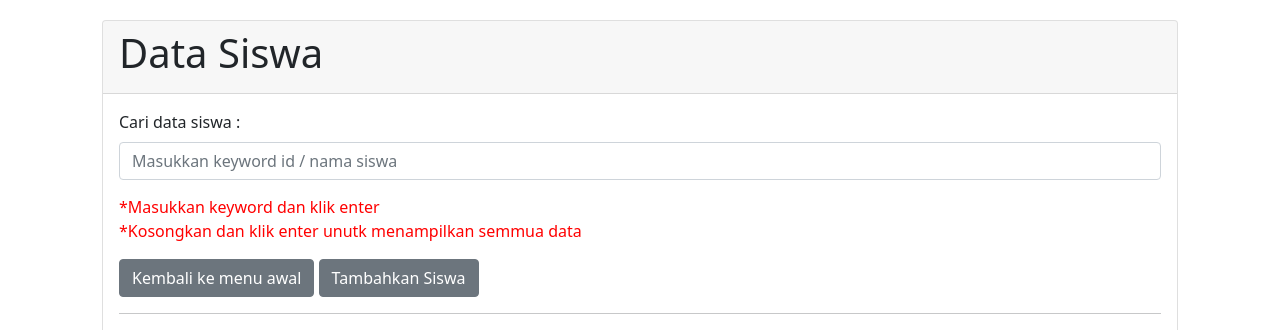
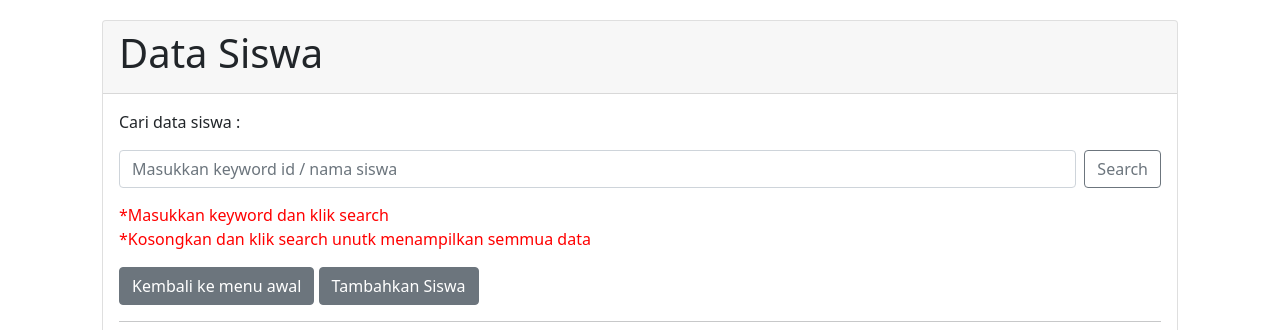
Before and after one commit to nafi-36/perpustakaan_php, a PHP site: page /tampil_siswa.php in a window 1280 px wide. Shown: the top 330 px of the page. Run offline with PHP 8.4, Linux system fonts and the light colour scheme; data that the repository does not hold is empty.

Commit message:
Update tampil_siswa.php

```diff
--- a/tampil_siswa.php
+++ b/tampil_siswa.php
@@ -15,11 +15,12 @@
     <div class="card" style="margin: 20px;">
         <div class="card-header"><h1>Data Siswa</h1></div>
         <div class="card-body">
-            <form action="tampil_siswa.php" method="POST" style="padding-bottom: 15px;">
-                <label for="cari" class="form-label">Cari data siswa :</label>
-                <input type="text" name="cari" class="form-control" placeholder="Masukkan keyword id / nama siswa">
+            <p>Cari data siswa :</p>
+            <form action="tampil_siswa.php" method="POST" style="padding-bottom: 15px;" class="d-flex">
+                <input class="form-control me-2" type="search" name="cari" placeholder="Masukkan keyword id / nama siswa" aria-label="Search">
+                <button class="btn btn-outline-secondary" type="submit">Search</button>
             </form>
-            <p style="color: red;">*Masukkan keyword dan klik enter<br>*Kosongkan dan klik enter unutk menampilkan semmua data</p>
+            <p style="color: red;">*Masukkan keyword dan klik search<br>*Kosongkan dan klik search unutk menampilkan semmua data</p>
             <a class="btn btn-secondary" href="perpus.html" role="button">Kembali ke menu awal</a>
             <a class="btn btn-secondary" href="tambah_siswa.php" role="button">Tambahkan Siswa</a>
             <hr>
```
